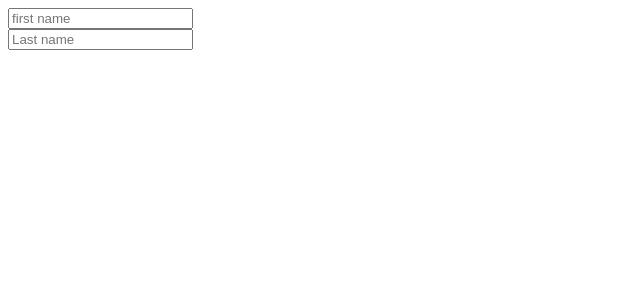
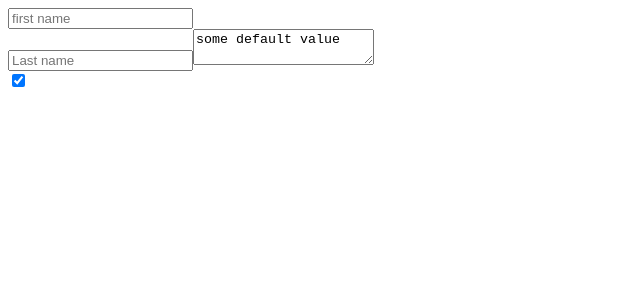
Before and after one commit to Nunez350/ReactApp, a React (Create React App) app: page / in a window 1280 px wide. Shown: the top 300 px of the page, without its empty margins (0-640 px from the left). Built offline with nearby package versions, Linux system fonts and the light colour scheme.

Commit message:
Checkbox and form

```diff
--- a/src/App.js
+++ b/src/App.js
@@ -4,23 +4,50 @@
     constructor() {
         super()
         this.state = {
-            firstName:""
+            firstName:"",
+            lastName:"",
+            isFriendly: true
         }
         this.handleChange = this.handleChange.bind(this)
     }
+
     handleChange(event) {
-        this.setState({
-            [event.target.name]: event.target.value
+        const {name,value,type,checked} =event.target
+        type === "checkbox" ? this.setState({ [name]: checked }) : this.setState({ [name]: value})
+    }
 
-            //firstName: event.targer.value
-        })
-    }
+
     render(){
             return (
                 <form>
-        <input type="text" name = "firstName" placeholder="first name" onChange={this.handleChange}/>
+                        <input
+                            type="text"
+                            value={this.state.firstName}
+                            name = "firstName"
+                            placeholder="first name"
+                            onChange={this.handleChange}
+                            />
                         <br/>
-        <input type="text" name = "lastName" placeholder="Last name" onChange={this.handleChange}/>
+
+                        <input type="text"
+                         value={this.state.lasttName}
+                         name = "lastName"
+                         placeholder="Last name"
+                         onChange={this.handleChange}/>
+
+                        <textarea value= {"some default value "}
+                        onChange={this.handleChange}/>
+
+
+
+                        <br/>
+
+                        <input type = "checkbox"
+                        name="isFriendly"
+                        checked={this.state.isFriendly}
+                        onChange={this.handleChange} />
+
+
                         <h1>{this.state.firstName} {this.state.lastName}</h1>
                 </form>
             )
```
Lines whose indentation alone changed are shown as unchanged.
